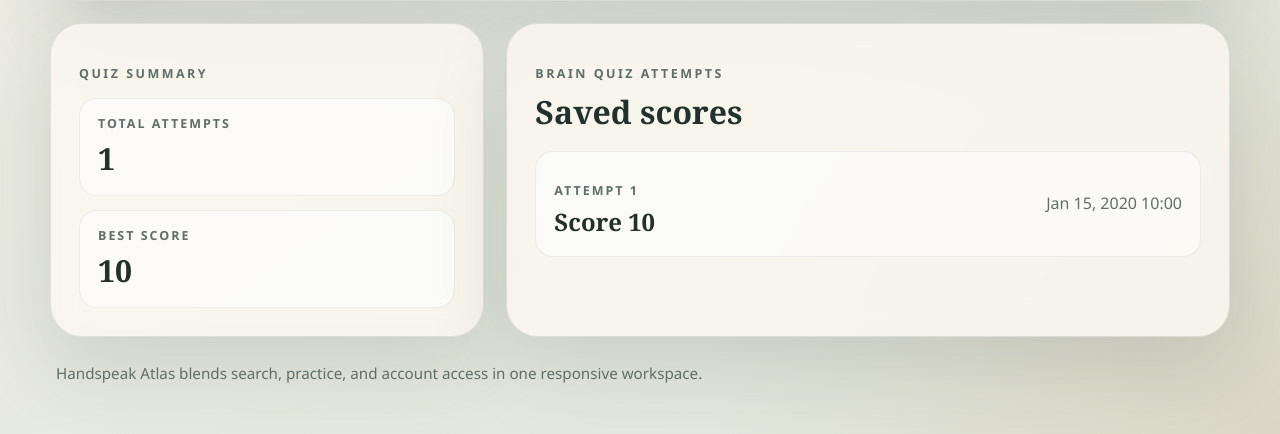
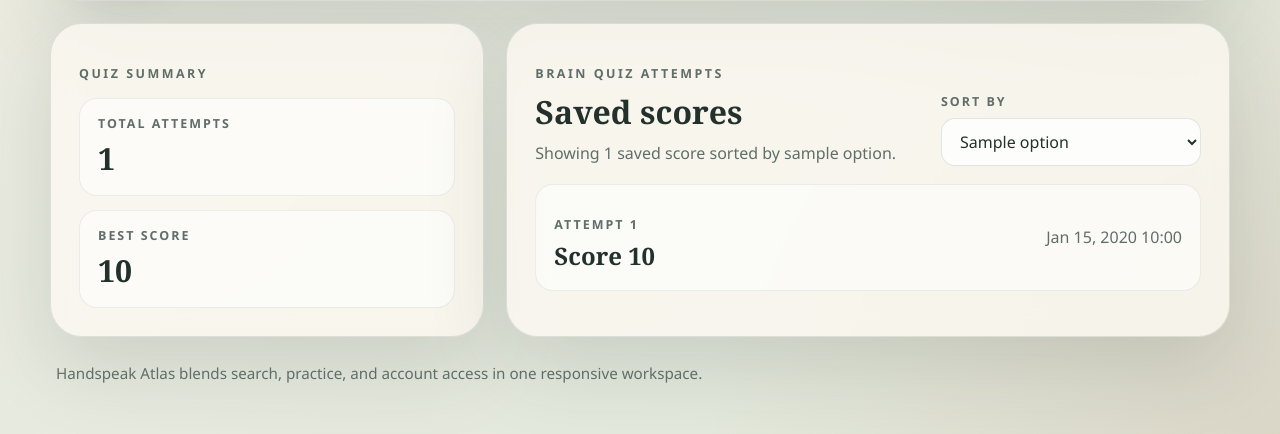
Before and after one commit to jerad-bobi/slt_final_main, a Django app: template slt/templates/profile.html in a window 1280 px wide. Shown: the part 831-1265 px from the top of the page. Run offline with Django 5.2, Linux system fonts and the light colour scheme; data comes from the database, SQL or seed files in the repository; both versions use the stored data as it was after the commit; tables that the repository leaves empty hold one stand-in row (values such as "Sample post"); the template is opened without the code that fills it: values that come from a table or form of the project are taken from there, most other values are stand-ins (such as "Sample title", 1, 10 or a date in 2020).

Commit message:
Added Filter For Score & Optimized Database Table

```diff
--- a/slt/static/css/pages/profile.css
+++ b/slt/static/css/pages/profile.css
@@ -91,6 +91,10 @@
 }
 
 .profile-history-card__header {
+    display: flex;
+    align-items: flex-end;
+    justify-content: space-between;
+    gap: 18px;
     margin-bottom: 18px;
 }
 
@@ -98,6 +102,43 @@
     margin: 0;
     font-family: var(--font-display);
     font-size: 2rem;
+}
+
+.profile-history-card__caption {
+    margin: 8px 0 0;
+    color: var(--muted);
+    line-height: 1.6;
+}
+
+.profile-filter-form {
+    display: grid;
+    gap: 8px;
+    min-width: min(100%, 260px);
+}
+
+.profile-filter-form__label {
+    color: var(--muted);
+    font-size: 0.78rem;
+    font-weight: 700;
+    letter-spacing: 0.16em;
+    text-transform: uppercase;
+}
+
+.profile-filter-form__controls {
+    display: flex;
+    gap: 10px;
+    align-items: center;
+}
+
+.profile-filter-form__select {
+    flex: 1;
+    min-width: 0;
+    padding: 11px 14px;
+    border: 1px solid rgba(35, 49, 45, 0.12);
+    border-radius: 14px;
+    background: rgba(255, 255, 255, 0.82);
+    color: var(--text);
+    font: inherit;
 }
 
 .profile-history-list {
@@ -153,6 +194,12 @@
         align-items: flex-start;
     }
 
+    .profile-history-card__header,
+    .profile-filter-form__controls {
+        flex-direction: column;
+        align-items: stretch;
+    }
+
     .profile-history-item__date {
         text-align: left;
     }
--- /dev/null
+++ b/slt/static/js/profile.js
@@ -0,0 +1,48 @@
+const scoreFilterSelect = document.getElementById('score-filter');
+const profileHistoryList = document.getElementById('profile-history-list');
+const profileFilterCaption = document.getElementById('profile-filter-caption');
+
+const pluralizeScores = (count) => (count === 1 ? 'score' : 'scores');
+
+const updateCaption = (label, count) => {
+    if (!profileFilterCaption) {
+        return;
+    }
+
+    profileFilterCaption.textContent = `Showing ${count} saved ${pluralizeScores(count)} sorted by ${label.toLowerCase()}.`;
+};
+
+const comparators = {
+    newest: (left, right) => Number(right.dataset.dateAttempt) - Number(left.dataset.dateAttempt)
+        || Number(right.dataset.attemptNumber) - Number(left.dataset.attemptNumber),
+    oldest: (left, right) => Number(left.dataset.dateAttempt) - Number(right.dataset.dateAttempt)
+        || Number(left.dataset.attemptNumber) - Number(right.dataset.attemptNumber),
+    highest: (left, right) => Number(right.dataset.score) - Number(left.dataset.score)
+        || Number(right.dataset.dateAttempt) - Number(left.dataset.dateAttempt)
+        || Number(right.dataset.attemptNumber) - Number(left.dataset.attemptNumber),
+    lowest: (left, right) => Number(left.dataset.score) - Number(right.dataset.score)
+        || Number(right.dataset.dateAttempt) - Number(left.dataset.dateAttempt)
+        || Number(right.dataset.attemptNumber) - Number(left.dataset.attemptNumber),
+};
+
+const applyScoreSort = () => {
+    if (!scoreFilterSelect || !profileHistoryList) {
+        return;
+    }
+
+    const items = Array.from(profileHistoryList.querySelectorAll('.profile-history-item'));
+    const comparator = comparators[scoreFilterSelect.value] || comparators.newest;
+    items.sort(comparator);
+
+    for (const item of items) {
+        profileHistoryList.appendChild(item);
+    }
+
+    const selectedLabel = scoreFilterSelect.options[scoreFilterSelect.selectedIndex]?.text || 'Newest first';
+    updateCaption(selectedLabel, items.length);
+};
+
+if (scoreFilterSelect && profileHistoryList) {
+    scoreFilterSelect.addEventListener('change', applyScoreSort);
+    applyScoreSort();
+}
--- a/slt/templates/profile.html
+++ b/slt/templates/profile.html
@@ -49,13 +49,30 @@
                 <div>
                     <p class="card-label">Brain quiz attempts</p>
                     <h2>Saved scores</h2>
+                    <p id="profile-filter-caption" class="profile-history-card__caption" data-attempt-count="{{ quiz_attempts|length }}">Showing {{ quiz_attempts|length }} saved score{{ quiz_attempts|length|pluralize }} sorted by {{ selected_score_filter_label|lower }}.</p>
+                </div>
+                <div class="profile-filter-form" aria-label="Filter saved scores">
+                    <label class="profile-filter-form__label" for="score-filter">Sort by</label>
+                    <div class="profile-filter-form__controls">
+                        <select id="score-filter" name="score_filter" class="profile-filter-form__select">
+                            {% for option in score_filter_options %}
+                            <option value="{{ option.value }}" {% if selected_score_filter == option.value %}selected{% endif %}>{{ option.label }}</option>
+                            {% endfor %}
+                        </select>
+                    </div>
                 </div>
             </div>
 
             {% if quiz_attempts %}
-            <div class="profile-history-list" role="list">
+            <div id="profile-history-list" class="profile-history-list" role="list">
                 {% for attempt in quiz_attempts %}
-                <article class="profile-history-item" role="listitem">
+                <article
+                    class="profile-history-item"
+                    role="listitem"
+                    data-attempt-number="{{ attempt.attempt_number }}"
+                    data-score="{{ attempt.score }}"
+                    data-date-attempt="{{ attempt.date_attempt|date:'U' }}"
+                >
                     <div>
                         <p class="profile-history-item__eyebrow">Attempt {{ attempt.attempt_number }}</p>
                         <h3 class="profile-history-item__score">Score {{ attempt.score }}</h3>
@@ -73,3 +90,7 @@
     </section>
 </section>
 {% endblock %}
+
+{% block scripts %}
+<script src="{% static 'js/profile.js' %}"></script>
+{% endblock %}
```
Also changed, not shown: slt/accounts/views.py (+38 -3 lines), slt/db.sqlite3.
